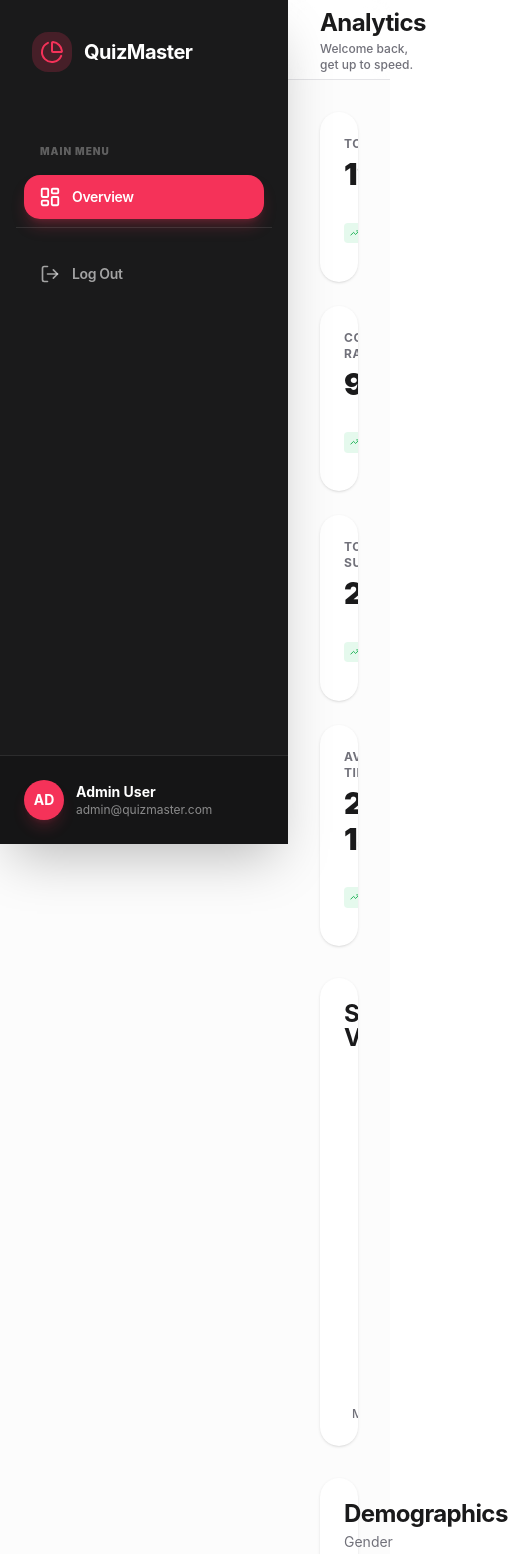
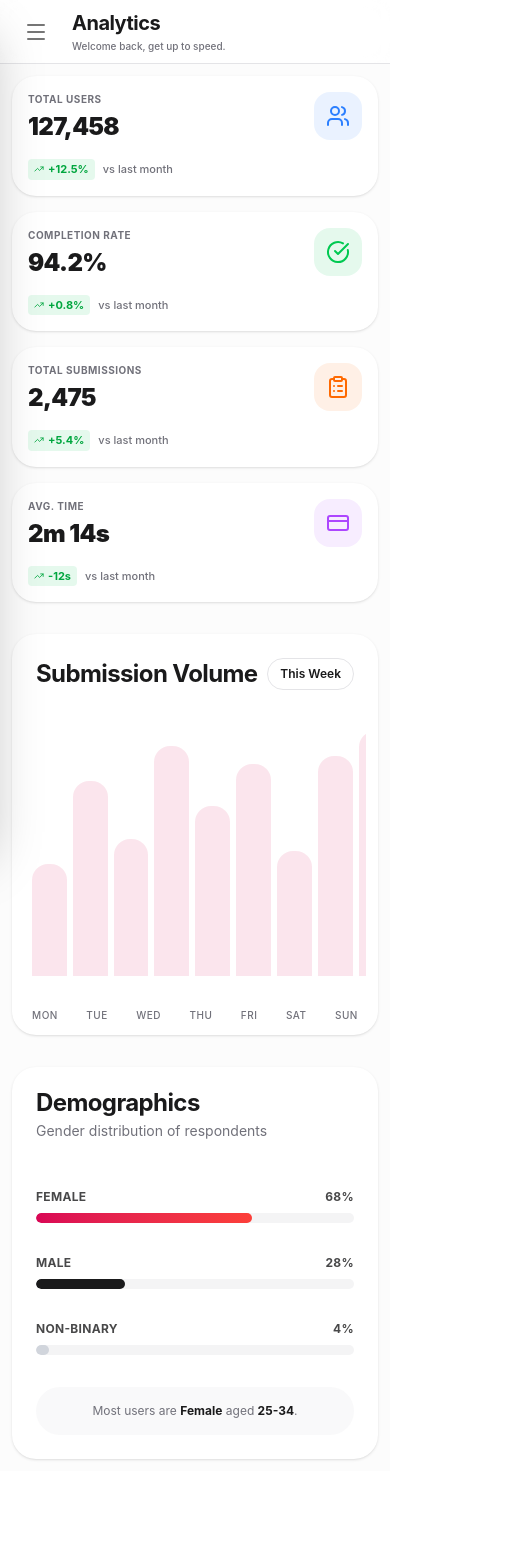
Before and after one commit to customcoder245/Frontend-quiz, a React (Vite) app: page /dashboard in a window 390 px wide. Shown: the top 1554 px of the page, 508 px wide, since content can reach past the window. After the commit the page ends 1471 px from the top, so only its background shows below. Built offline with nearby package versions, Linux system fonts and the light colour scheme.

Commit message:
Fix the responsive for the admin dasboard

```diff
--- a/src/components/ui/Button.tsx
+++ b/src/components/ui/Button.tsx
@@ -21,7 +21,7 @@ const Button = React.forwardRef<HTMLButtonElement, ButtonProps>(
   ) => {
     const variants = {
       primary:
-        'bg-primary text-primary-foreground hover:bg-primary/90 shadow-sm',
+        'bg-gradient-to-r from-[#D90655] to-[#FC3F39] text-primary-foreground hover:opacity-90 shadow-sm',
       secondary: 'bg-secondary text-secondary-foreground hover:bg-secondary/80',
       outline:
         'border border-input bg-background hover:bg-accent hover:text-accent-foreground',
--- a/src/pages/BreakPage1.tsx
+++ b/src/pages/BreakPage1.tsx
@@ -36,7 +36,7 @@ export default function BreakPage1() {
                     </span>
                 </div>
                 <div className="w-full h-2 bg-[#f4f4f5] rounded-full overflow-hidden relative">
-                    <div className="h-full bg-primary rounded-full transition-all duration-500" style={{ width: '8.33%' }} />
+                    <div className="h-full bg-gradient-to-r from-[#D90655] to-[#FC3F39] rounded-full transition-all duration-500" style={{ width: '8.33%' }} />
                     <div className="absolute top-1/2 -translate-y-1/2 w-4 h-4 bg-[#1a1a1b] border-2 border-white rounded-full shadow-md z-10 left-[calc(8.33%-8px)]" />
                 </div>
             </div>
--- a/src/pages/BreakPage2.tsx
+++ b/src/pages/BreakPage2.tsx
@@ -38,8 +38,8 @@ export default function BreakPage2() {
                 <div className="w-full bg-white rounded-[32px] p-1 border-2 border-[#1a1a1b]/5 shadow-xl shadow-[#1a1a1b]/5 mb-8">
                     <div className="p-8 space-y-8">
                         <div className="flex items-center space-x-4">
-                            <div className="w-12 h-12 bg-primary/10 rounded-full flex items-center justify-center text-primary">
-                                <Heart className="w-6 h-6 fill-primary" />
+                            <div className="w-12 h-12 bg-[#D90655]/10 rounded-full flex items-center justify-center text-[#D90655]">
+                                <Heart className="w-6 h-6 fill-[#D90655]" />
                             </div>
                             <span className="text-2xl font-black text-[#1a1a1b]">Body Mass Index (BMI)</span>
                         </div>
--- a/src/pages/CalculatingResultsPage.tsx
+++ b/src/pages/CalculatingResultsPage.tsx
@@ -72,8 +72,8 @@ export default function CalculatingResultsPage() {
                         />
                         <defs>
                             <linearGradient id="gradient" x1="0%" y1="0%" x2="100%" y2="0%">
-                                <stop offset="0%" stopColor="#f53259" />
-                                <stop offset="100%" stopColor="#e11d48" />
+                                <stop offset="0%" stopColor="#D90655" />
+                                <stop offset="100%" stopColor="#FC3F39" />
                             </linearGradient>
                         </defs>
                     </svg>
--- a/src/pages/Dashboard.tsx
+++ b/src/pages/Dashboard.tsx
@@ -5,7 +5,6 @@ import { useNavigate } from 'react-router-dom';
 import {
   LayoutDashboard,
   ClipboardList,
-  // Settings,
   Search,
   Plus,
   Edit2,
@@ -14,16 +13,16 @@ import {
   TrendingUp,
   CheckCircle,
   ChevronRight,
-  // Filter,
+  MoreVertical,
   Download,
-  MoreVertical,
   X,
   CreditCard,
   PieChart,
   CheckSquare,
   Circle,
+  LogOut,
+  Menu,
   Settings,
-  LogOut,
 } from 'lucide-react';
 import { Button } from '@/components/ui/Button';
 import {
@@ -58,10 +57,45 @@ export const Dashboard = () => {
   const [activeTab, setActiveTab] = useState<
     'analytics' | 'submissions' | 'questions'
   >('analytics');
+  const [isSidebarOpen, setIsSidebarOpen] = useState(false);
 
   const handleLogout = () => {
     // Logic to clear user session/token could go here
     navigate('/login');
+  };
+
+  const handleExportCSV = () => {
+    // Define headers
+    const headers = ['ID', 'Name', 'Email', 'Phone', 'Gender', 'Question', 'Selected Option', 'Date'];
+
+    // Map data to rows
+    const rows = submissionData.map((sub) => [
+      sub.id,
+      sub.name,
+      sub.email,
+      sub.phone,
+      sub.gender,
+      `"${sub.questions.replace(/"/g, '""')}"`,
+      `"${sub.selectedOptions.replace(/"/g, '""')}"`,
+      sub.date,
+    ]);
+
+    // Combine headers and rows
+    const csvContent = [
+      headers.join(','),
+      ...rows.map((row) => row.join(',')),
+    ].join('\n');
+
+    // Create download link
+    const blob = new Blob([csvContent], { type: 'text/csv;charset=utf-8;' });
+    const url = URL.createObjectURL(blob);
+    const link = document.createElement('a');
+    link.setAttribute('href', url);
+    link.setAttribute('download', `submissions_${new Date().toISOString().split('T')[0]}.csv`);
+    link.style.visibility = 'hidden';
+    document.body.appendChild(link);
+    link.click();
+    document.body.removeChild(link);
   };
 
   // --- Questions CRUD State ---
@@ -327,17 +361,31 @@ export const Dashboard = () => {
   return (
     <div className="bg-muted/30 text-foreground flex min-h-screen font-sans">
       {/* --- Sidebar --- */}
-      <aside className="bg-secondary text-secondary-foreground transition-width fixed inset-y-0 z-30 flex w-72 flex-col shadow-2xl duration-300">
-        <div className="p-8 pb-4">
+      {/* Mobile Backdrop */}
+      {isSidebarOpen && (
+        <div
+          className="fixed inset-0 z-40 bg-black/50 backdrop-blur-sm lg:hidden"
+          onClick={() => setIsSidebarOpen(false)}
+        />
+      )}
+
+      <aside className={`bg-secondary text-secondary-foreground fixed inset-y-0 z-50 flex w-72 flex-col shadow-2xl transition-transform duration-300 lg:translate-x-0 ${isSidebarOpen ? 'translate-x-0' : '-translate-x-full'}`}>
+        <div className="p-8 pb-4 flex items-center justify-between">
           <div className="flex items-center gap-3">
             {/* Placeholder Logo */}
-            <div className="bg-primary/20 text-primary flex h-10 w-10 items-center justify-center rounded-xl">
-              <PieChart className="text-primary h-6 w-6" />
+            <div className="bg-gradient-to-r from-[#D90655] to-[#FC3F39] bg-opacity-20 text-white flex h-10 w-10 items-center justify-center rounded-xl">
+              <PieChart className="text-white h-6 w-6" />
             </div>
-            <span className="text-xl font-bold tracking-tight text-white">
+            <span className="text-lg md:text-xl font-bold tracking-tight text-white">
               QuizMaster
             </span>
           </div>
+          <button
+            className="lg:hidden p-2 text-white/60 hover:text-white"
+            onClick={() => setIsSidebarOpen(false)}
+          >
+            <X size={20} />
+          </button>
         </div>
 
         <nav className="mt-8 flex-1 space-y-2 px-4">
@@ -348,7 +396,7 @@ export const Dashboard = () => {
             active={activeTab === 'analytics'}
             onClick={() => setActiveTab('analytics')}
           />
-          {/* <SidebarLink
+          <SidebarLink
             icon={<ClipboardList size={20} />}
             label="Submissions"
             active={activeTab === 'submissions'}
@@ -364,7 +412,7 @@ export const Dashboard = () => {
               active={activeTab === 'questions'}
               onClick={() => setActiveTab('questions')}
             />
-          </div> */}
+          </div>
 
           <div className="mt-auto pt-6 border-t border-white/10">
             <SidebarLink
@@ -377,7 +425,7 @@ export const Dashboard = () => {
 
         <div className="border-t border-white/10 bg-black/20 p-6">
           <div className="flex items-center gap-3">
-            <div className="bg-primary shadow-primary/20 flex h-10 w-10 items-center justify-center rounded-full text-sm font-bold text-white shadow-lg">
+            <div className="bg-gradient-to-r from-[#D90655] to-[#FC3F39] shadow-primary/20 flex h-10 w-10 items-center justify-center rounded-full text-sm font-bold text-white shadow-lg">
               AD
             </div>
             <div className="flex flex-col overflow-hidden">
@@ -391,16 +439,24 @@ export const Dashboard = () => {
       </aside>
 
       {/* --- Main Content --- */}
-      <main className="ml-72 flex min-w-0 flex-1 flex-col">
+      <main className="flex min-w-0 flex-1 flex-col lg:ml-72 transition-all duration-300">
         {/* Header */}
-        <header className="bg-background/80 sticky top-0 z-20 flex h-20 items-center justify-between border-b px-8 backdrop-blur-md">
-          <div>
-            <h1 className="text-foreground text-2xl font-bold tracking-tight capitalize">
+        <header className="bg-background/80 sticky top-0 z-20 flex h-16 md:h-20 items-center justify-between border-b px-4 md:px-8 backdrop-blur-md">
+          <div className="flex items-center gap-4">
+            <button
+              className="lg:hidden p-2 text-foreground/60 hover:text-foreground"
+              onClick={() => setIsSidebarOpen(true)}
+            >
+              <Menu size={24} />
+            </button>
+            <div className="flex flex-col">
+              <h1 className="text-foreground text-xl md:text-2xl font-bold tracking-tight capitalize">
                 {activeTab === 'questions' ? 'Question Bank' : activeTab}
               </h1>
-            <p className="text-muted-foreground mt-0.5 text-xs font-medium">
+              <p className="text-muted-foreground mt-0.5 text-[10px] md:text-xs font-medium">
                 Welcome back, get up to speed.
               </p>
+            </div>
           </div>
 
           <div className="flex items-center gap-4">
@@ -416,11 +472,11 @@ export const Dashboard = () => {
           </div>
         </header>
 
-        <div className="mx-auto w-full max-w-[1600px] space-y-8 p-8">
+        <div className="mx-auto w-full max-w-[1600px] space-y-6 md:space-y-8 p-3 md:p-8">
           {/* --- Analytics Tab --- */}
           {activeTab === 'analytics' && (
             <div className="animate-in fade-in space-y-8 duration-500">
-              <div className="grid grid-cols-1 gap-6 md:grid-cols-2 lg:grid-cols-4">
+              <div className="grid grid-cols-1 gap-4 md:grid-cols-2 lg:grid-cols-4 md:gap-6">
                 <StatCard
                   icon={<Users className="text-blue-500" />}
                   label="Total Users"
@@ -465,13 +521,14 @@ export const Dashboard = () => {
                       </Button>
                     </div>
                   </CardHeader>
-                  <CardContent className="pt-4">
-                    <div className="flex h-[300px] w-full items-end justify-between gap-4 px-2">
+                  <CardContent className="pt-4 p-3 sm:p-6">
+                    <div className="overflow-x-auto pb-4 custom-scrollbar">
+                      <div className="flex h-[250px] md:h-[300px] min-w-[500px] md:min-w-0 items-end justify-between gap-1.5 md:gap-4 px-2">
                         {[45, 78, 55, 92, 68, 85, 50, 88, 98, 65, 76, 82].map(
                           (h, i) => (
                             <div
                               key={i}
-                            className="bg-primary/10 group hover:bg-primary/80 relative w-full rounded-t-xl transition-all"
+                              className="bg-[#D90655]/10 group hover:bg-gradient-to-t hover:from-[#D90655] hover:to-[#FC3F39] relative w-full rounded-t-xl transition-all"
                               style={{ height: `${h}%` }}
                             >
                               <div className="bg-secondary text-secondary-foreground absolute -top-10 left-1/2 z-10 -translate-x-1/2 rounded px-2 py-1 text-xs font-bold whitespace-nowrap opacity-0 shadow-lg transition-opacity group-hover:opacity-100">
@@ -481,7 +538,8 @@ export const Dashboard = () => {
                           )
                         )}
                       </div>
-                    <div className="text-muted-foreground mt-4 flex justify-between px-2 text-xs font-medium tracking-wider uppercase">
+                    </div>
+                    <div className="text-muted-foreground mt-4 flex justify-between px-2 text-[10px] md:text-xs font-medium tracking-wider uppercase">
                       <span>Mon</span>
                       <span>Tue</span>
                       <span>Wed</span>
@@ -504,7 +562,7 @@ export const Dashboard = () => {
                     <GenderProgress
                       label="Female"
                       percentage={68}
-                      color="bg-primary"
+                      color="bg-gradient-to-r from-[#D90655] to-[#FC3F39]"
                     />
                     <GenderProgress
                       label="Male"
@@ -546,6 +604,7 @@ export const Dashboard = () => {
                 </div>
                 <Button
                   variant="outline"
+                  onClick={handleExportCSV}
                   className="border-muted-foreground/20 gap-2 rounded-full text-xs font-bold"
                 >
                   <Download size={14} /> Export CSV
@@ -647,27 +706,27 @@ export const Dashboard = () => {
                     setNewQuestionText('');
                     setNewQuestionOptions('');
                   }}
-                  className="shadow-primary/20 flex items-center gap-2 rounded-full px-6 font-bold shadow-lg"
+                  className="shadow-primary/20 flex items-center gap-2 rounded-full px-4 md:px-6 py-2 md:py-3 font-bold shadow-lg text-sm md:text-base"
                 >
-                  <Plus size={18} /> Add Question
+                  <Plus size={18} /> <span className="hidden sm:inline">Add Question</span><span className="sm:hidden">Add</span>
                 </Button>
               </div>
 
-              <div className="grid grid-cols-1 gap-5">
+              <div className="grid grid-cols-1 gap-4 md:gap-5">
                 {questions.map((q, idx) => (
                   <div
                     key={q.id}
                     className="hover:border-primary/20 group flex rounded-3xl border border-transparent bg-white p-1 shadow-sm transition-all"
                   >
                     {/* Numbering Column */}
-                    <div className="bg-muted/50 flex w-16 flex-col items-center justify-center gap-2 rounded-l-[20px] rounded-r-lg">
+                    <div className="bg-muted/50 hidden sm:flex w-16 flex-col items-center justify-center gap-2 rounded-l-[20px] rounded-r-lg">
                       <span className="text-muted-foreground/40 text-2xl font-black">
                         {idx + 1}
                       </span>
                     </div>
 
                     {/* Content */}
-                    <div className="flex flex-1 flex-col justify-between gap-4 p-6 md:flex-row md:items-center">
+                    <div className="flex flex-1 flex-col justify-between gap-4 p-4 md:p-6 md:flex-row md:items-center">
                       <div className="space-y-3">
                         <div className="flex items-center gap-3">
                           <span
@@ -889,7 +948,7 @@ const SidebarLink = ({
   <div
     onClick={onClick}
     className={`group mx-2 flex cursor-pointer items-center gap-3 rounded-xl px-4 py-3 transition-all ${active
-      ? 'bg-primary shadow-primary/25 text-white shadow-lg'
+      ? 'bg-gradient-to-r from-[#D90655] to-[#FC3F39] shadow-primary/25 text-white shadow-lg'
       : 'text-white/60 hover:bg-white/10 hover:text-white'
       } `}
   >
@@ -931,13 +990,13 @@ const StatCard = ({
   color: string;
 }) => (
   <Card className="group cursor-default overflow-hidden rounded-2xl border-none bg-white shadow-sm transition-all duration-300 hover:shadow-md">
-    <CardContent className="p-6">
+    <CardContent className="p-4 sm:p-6">
       <div className="flex items-start justify-between">
         <div>
-          <p className="text-muted-foreground mb-1 text-xs font-bold tracking-wider uppercase">
+          <p className="text-muted-foreground mb-1 text-[10px] md:text-xs font-bold tracking-wider uppercase">
             {label}
           </p>
-          <h2 className="text-foreground text-3xl font-black tracking-tight">
+          <h2 className="text-foreground text-2xl md:text-3xl font-black tracking-tight">
             {value}
           </h2>
         </div>
--- a/src/pages/EmailFormPage.tsx
+++ b/src/pages/EmailFormPage.tsx
@@ -54,7 +54,7 @@ export default function EmailFormPage() {
                     </div>
 
                     <Button
-                        className="w-full h-16 text-xl font-black rounded-full shadow-lg shadow-primary/20 mt-8"
+                        className="w-full h-16 text-xl font-black rounded-full shadow-lg shadow-[#D90655]/20 mt-8"
                         type="submit"
                     >
                         Continue
--- a/src/pages/HomePage.tsx
+++ b/src/pages/HomePage.tsx
@@ -43,7 +43,7 @@ export default function HomePage() {
                             <a href="#" className="text-sm font-bold text-[#1a1a1b] transition-opacity hover:opacity-70">FAQ</a>
                             <a href="#" className="text-sm font-bold text-[#1a1a1b] transition-opacity hover:opacity-70">Contact us</a>
                         </nav>
-                        <button className="hidden md:block bg-primary hover:bg-primary/90 shadow-xl shadow-primary/20 h-[35px] min-w-[25px] rounded-full px-8 md:px-16 text-[14px] font-bold text-white transition-all active:scale-[0.98]" onClick={() => navigate('/login')}>Login</button>
+                        <button className="hidden md:block bg-gradient-to-r from-[#D90655] to-[#FC3F39] hover:opacity-90 shadow-xl shadow-primary/20 h-[35px] min-w-[25px] rounded-full px-8 md:px-16 text-[14px] font-bold text-white transition-all active:scale-[0.98]" onClick={() => navigate('/login')}>Login</button>
 
                         {/* Mobile Menu Toggle */}
                         <button
@@ -82,7 +82,7 @@ export default function HomePage() {
 
                     <div className="mt-auto pt-8 border-t border-black/5">
                         <button
-                            className="w-full bg-primary hover:bg-primary/90 shadow-xl shadow-primary/20 h-[50px] rounded-full text-[16px] font-bold text-white transition-all active:scale-[0.98]"
+                            className="w-full bg-gradient-to-r from-[#D90655] to-[#FC3F39] hover:opacity-90 shadow-xl shadow-primary/20 h-[50px] rounded-full text-[16px] font-bold text-white transition-all active:scale-[0.98]"
                             onClick={() => navigate('/login')}
                         >
                             Login
@@ -122,7 +122,7 @@ export default function HomePage() {
 
                             <div className="flex flex-col sm:flex-row gap-5">
                                 <button
-                                    className="h-[56px] sm:w-[196px] rounded-[50px] bg-gradient-to-r from-[#e91e63] to-[#f06292] text-[24px] font-bold text-white transition-all active:scale-[0.98] shadow-xl shadow-pink-100"
+                                    className="h-[56px] sm:w-[196px] rounded-[50px] bg-gradient-to-r from-[#D90655] to-[#FC3F39] text-[24px] font-bold text-white transition-all active:scale-[0.98] shadow-xl shadow-pink-100"
                                     onClick={() => navigate('/quiz')}
                                 >
                                     Female
--- a/src/pages/LoginPage.tsx
+++ b/src/pages/LoginPage.tsx
@@ -100,7 +100,7 @@ export default function LoginPage() {
                                 <Button
                                     type="submit"
                                     disabled={isLoading}
-                                    className="w-full text-xl h-14 font-black rounded-full bg-primary hover:bg-primary/90 transition-all active:scale-[0.98] shadow-lg shadow-primary/20 flex items-center justify-center"
+                                    className="w-full text-xl h-14 font-black rounded-full bg-gradient-to-r from-[#D90655] to-[#FC3F39] hover:opacity-90 transition-all active:scale-[0.98] shadow-lg shadow-[#D90655]/20 flex items-center justify-center"
                                 >
                                     {isLoading ? (
                                         <Loader2 className="w-6 h-6 animate-spin" />
--- a/src/pages/PredictedResultsPage.tsx
+++ b/src/pages/PredictedResultsPage.tsx
@@ -42,7 +42,7 @@ export default function PredictedResultsPage() {
                         <div className="flex justify-between items-start">
                             <div className="space-y-1">
                                 <p className="text-sm font-black text-[#1a1a1b]/20 uppercase tracking-widest">82kg</p>
-                                <div className="w-3 h-3 bg-primary rounded-full border-2 border-white shadow-sm" />
+                                <div className="w-3 h-3 bg-[#D90655] rounded-full border-2 border-white shadow-sm" />
                             </div>
                             <div className="text-right space-y-1">
                                 <div className="bg-[#34a853] text-white text-[10px] font-black rounded-lg px-3 py-1.5 mb-2 inline-block shadow-lg shadow-[#34a853]/20">
@@ -56,7 +56,7 @@ export default function PredictedResultsPage() {
 
                         {/* Chart Line Placeholder */}
                         <div className="absolute inset-0 flex items-center justify-center -z-10 px-6">
-                            <div className="w-full h-1 bg-gradient-to-r from-primary via-yellow-400 to-[#34a853] rounded-full transform rotate-12 opacity-50" />
+                            <div className="w-full h-1 bg-gradient-to-r from-[#D90655] via-[#FC3F39] to-[#34a853] rounded-full transform rotate-12 opacity-50" />
                         </div>
 
                         <div className="flex justify-between text-[11px] font-black uppercase tracking-widest text-[#1a1a1b]/20 pt-8 border-t border-[#1a1a1b]/5">
@@ -97,7 +97,7 @@ export default function PredictedResultsPage() {
 
                 <div className="w-full pt-12 space-y-4">
                     <Button
-                        className="w-full h-16 text-xl font-black rounded-full shadow-lg shadow-primary/20 bg-primary hover:bg-primary/90"
+                        className="w-full h-16 text-xl font-black rounded-full shadow-lg shadow-[#D90655]/20 bg-gradient-to-r from-[#D90655] to-[#FC3F39] hover:opacity-90"
                         onClick={() => navigate('/login')}
                     >
                         Continue to your personalized plan
--- a/src/pages/QuizPage.tsx
+++ b/src/pages/QuizPage.tsx
@@ -62,7 +62,7 @@ export default function QuizPage() {
 
                 <div className="w-full h-2 bg-[#f4f4f5] rounded-full overflow-hidden relative">
                     <div
-                        className="h-full bg-primary transition-all duration-500 rounded-full"
+                        className="h-full bg-gradient-to-r from-[#D90655] to-[#FC3F39] transition-all duration-500 rounded-full"
                         style={{ width: `${(step / totalSteps) * 100}%` }}
                     />
                     {/* Circle Indicator */}
@@ -91,7 +91,7 @@ export default function QuizPage() {
                             onClick={() => handleOptionSelect(index)}
                             className={`w-full p-6 text-xl font-bold rounded-2xl border-2 transition-all flex items-center justify-center text-center leading-tight
                                 ${selectedOption === index
-                                    ? 'bg-primary border-primary text-white shadow-lg shadow-primary/20 scale-[1.02]'
+                                    ? 'bg-gradient-to-r from-[#D90655] to-[#FC3F39] border-transparent text-white shadow-lg shadow-[#D90655]/20 scale-[1.02]'
                                     : 'bg-[#f4f4f5] border-[#f4f4f5] text-[#1a1a1b] hover:border-[#1a1a1b]/10'
                                 }`}
                         >
--- a/src/styles/globals.css
+++ b/src/styles/globals.css
@@ -1,7 +1,7 @@
 @import "tailwindcss";
 
 @theme {
-    --color-brand-primary: #f53259;
+    --color-brand-primary: #D90655;
     --color-brand-secondary: #1a1a1b;
     --color-brand-muted: #64748b;
 
@@ -34,7 +34,7 @@
     --card-foreground: #1a1a1b;
     --popover: #ffffff;
     --popover-foreground: #1a1a1b;
-    --primary: #f53259;
+    --primary: #D90655;
     --primary-foreground: #ffffff;
     --secondary: #1a1a1b;
     --secondary-foreground: #ffffff;
@@ -46,7 +46,7 @@
     --destructive-foreground: #ffffff;
     --border: #e4e4e7;
     --input: #e4e4e7;
-    --ring: #f53259;
+    --ring: #D90655;
     --radius: 0.75rem;
 }
 
@@ -57,7 +57,7 @@
     --card-foreground: #fafafa;
     --popover: #09090b;
     --popover-foreground: #fafafa;
-    --primary: #f53259;
+    --primary: #D90655;
     --primary-foreground: #fafafa;
     --secondary: #27272a;
     --secondary-foreground: #fafafa;
@@ -69,7 +69,7 @@
     --destructive-foreground: #fafafa;
     --border: #27272a;
     --input: #27272a;
-    --ring: #f53259;
+    --ring: #D90655;
 }
 
 @layer base {
```
Lines whose indentation alone changed are shown as unchanged.
